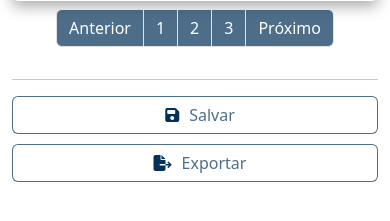
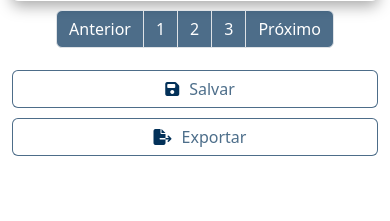
Before and after one commit to VitorAntonioKuhnen/Ponto_Seguro, a Django app: page /aprovaPonto/ in a window 390 px wide. Shown: the part 373-594 px from the top of the page. Run offline with Django 4.2, Linux system fonts and the light colour scheme; data comes from the database, SQL or seed files in the repository; both versions use the stored data as it was after the commit; parts of the project's set-up code (start-up, migrations or seed data) failed here and were passed over; some libraries are stand-ins or nearby versions; some web fonts are replaced.

Commit message:
Feito a troca da tela de Aprovação de ponto conforme os ajustes da Artemisia

```diff
--- a/home/templates/aprovaPonto/index.html
+++ b/home/templates/aprovaPonto/index.html
@@ -17,9 +17,8 @@
   <link rel="stylesheet" href="{% static 'css/style_aprovaPonto.css' %}">
   <link rel="shortcut icon" href="{% static 'image/LogoRedonda.png' %}" type="image/x-icon">
   <script src="{% static 'js/script_pesquisa_historico.js' %}"></script>
-  <title>Aprovação</title>
+  <title>Aprova Ponto</title>
 </head>
-
 <body>
   <!-- Navbar -->
   <nav class="navbar">
@@ -45,8 +44,8 @@
       <div id="pesquisar" class="px-16 mb-2">
         <input type="text" id="myInput" onkeyup="myFunction()" class="pesquisar form-control"
           placeholder="Pesquisar nome">
+      </div>
     </form>
-  </div>
     <!-- Content -->
     <div class="content overflow-auto p-4 rounded">
       <table id="myTable" class="table table-hover table-striped table-bordered">
@@ -99,7 +98,8 @@
         </tbody>
       </table>
     </div>
-  <nav aria-label="Page navigation" class="mt-2 d-flex justify-content-center justify-content-sm-end">
+  </div>
+  <nav id="navigation" aria-label="Page navigation" class="mt-2 d-flex justify-content-center justify-content-md-end">
     <ul class="pagination">
       <li class="page-item"><a class="page-link" href="#">Anterior</a></li>
       <li class="page-item"><a class="page-link" href="#">1</a></li>
@@ -109,18 +109,18 @@
     </ul>
   </nav>
   <!-- Footer -->
-  <hr>
-  <footer>
+  <footer class="py-sm-4">
     <div id="btn" class="d-flex button">
-      <button id="btn-export" type="button" class="btn-buscar1 btn m-sm-2 d-flex py-sm-3 px-sm-3">
+      <button id="btn-export" type="button" class="btn-buscar1 btn m-md-2 d-flex py-md-3 px-md-3">
         <i class="fa-sharp fa-solid fa-file-export" style="color: #033159;"></i>
         Exportar
       </button>
-      <button id="btn-salvar" type="button" class="btn-buscar1 btn m-sm-2 d-flex py-sm-3 px-sm-4">
+      <button id="btn-salvar" type="button" class="btn-buscar1 btn m-md-2 d-flex py-md-3 px-md-4">
         <i class="fa-solid fa-floppy-disk" style="color: #033159;"></i>
         Salvar
       </button>
     </div>
   </footer>
 </body>
+
 </html>
--- a/home/views.py
+++ b/home/views.py
@@ -324,17 +324,17 @@ def inicio(request):
 
 def mostrahtml(request):
     # botao = request.POST.get('hx-request')
-    botao = request.POST.get('hist')
     # botao = request.body.get('hist')
     # botao = request.headers.get('')
+    botao = request.POST.get('hist')
     print(botao)
     print("Request acima")
-    if  'historico' in request.GET:
+    if  botao == 'historico':  #'historico' in request.GET:
         return HttpResponse(f'''<embed class="tamanhos removeScrol" id="mostraHTML" src="{reverse('historico')}" type="">''')
     elif botao ==  "aprovaPonto":
         return HttpResponse(f'''<embed class="tamanhos removeScrol" id="mostraHTML" src="{reverse('aprovaPonto')}" type="">''')
     elif botao == "cadastroEscalas":
-        return HttpResponse(f'''<embed class="tamanhos removeScrol" id="mostraHTML" src="{reverse('aprovaPonto')}" type="">''')
+        return HttpResponse(f'''<embed class="tamanhos removeScrol" id="mostraHTML" src="{reverse('cadastroEscalas')}" type="">''')
     else:
         return HttpResponse(f'''<embed class="tamanhos removeScrol" id="mostraHTML" src="{reverse('aprovaPonto')}" type="">''')
 
--- a/templates/static/css/style_aprovaPonto.css
+++ b/templates/static/css/style_aprovaPonto.css
@@ -40,7 +40,7 @@ html, body {
 h4, #title {
     color: #033159b4;
     margin-top: 5px;
-    font-family: 'poppins', sans-serif
+    font-family: 'poppins', sans-serif;
 }
 
 h4 {
@@ -68,23 +68,26 @@ h4 {
     width: 100%;
 }
 
-
 .pagination li a {
     background-color: #033159b4;
     color: #ffffff;
 }
 
+.pagination {
+    margin-right: 115px;
+}
 
 footer {
     display: flex;
     justify-content: start;
     text-align: start;
     width: 100%;
+    background-color: #ECECEC;
 }
 
-
 #btn {
-    justify-content: start;
+    justify-content: flex-start;
+    padding-left: 110px;
 }
 
 #btn-export:hover, #btn-salvar:hover {
@@ -92,7 +95,6 @@ footer {
     cursor: pointer;
     background-color: #03315952;
     color: #F4F4F4F4;
-    border-radius: 4px;
 }
 
 .btn-buscar1, .btn-buscar2 {
@@ -103,7 +105,7 @@ footer {
     color: #033159b4;
     background-color: #FFFFFF;
     font-size: 16PX;
-    border: 1px solid #033159b4;
+    border: 1px solid #ECECEC;
 }
 
 /* Tablet 768px */
@@ -112,6 +114,14 @@ footer {
     .navbar {
         width: 100%;
         height: 10vh;
+    }
+
+    .pagination {
+        margin-right: 35px;
+    }
+
+    #btn {
+        padding-left: 25px;
     }
 
     #btn-export:hover, #btn-salvar:hover {
@@ -148,9 +158,14 @@ footer {
         width: 100%;
     }
 
+    .pagination {
+        margin: 1px 0 10px 0;
+    }
+
     #btn {
         flex-direction: column-reverse;
         width: 100%;
+        padding: 12px;
     }
 
     #btn-export:hover, #btn-salvar:hover {
@@ -177,4 +192,8 @@ footer {
     i {
         margin: 0 10px 0 10px;
     }
+
+    footer {
+        background-color: #ffffff;
+    }
 }
```
Also changed, not shown: home/templates/home/index.html (+14 -3 lines), db.sqlite3. Lines whose indentation alone changed are shown as unchanged.
